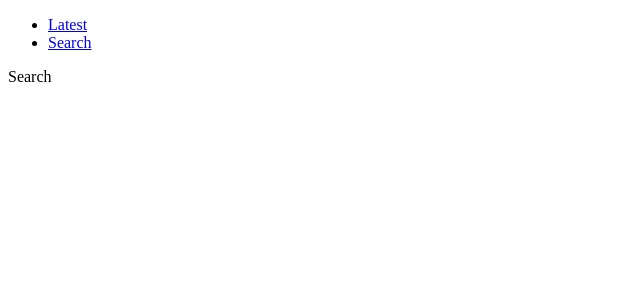
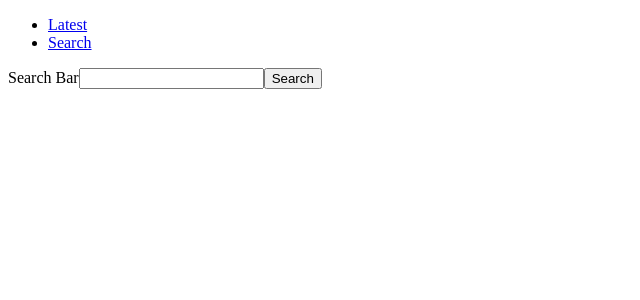
Before and after one commit to ZackAttax/new-story-se-challenge-xkcd, a React (Create React App) app: page /search in a window 1280 px wide. Shown: the top 300 px of the page, without its empty margins (0-640 px from the left). Built offline with nearby package versions, Linux system fonts and the light colour scheme.

Commit message:
simplified argument names; built search form, fetch, and state

```diff
--- a/src/Components/Latest/Latest.js
+++ b/src/Components/Latest/Latest.js
@@ -2,14 +2,14 @@ import React, { Component } from 'react';
 
 class Latest extends Component {
     state = {
-        latestXKCDimg: null
+        img: null
     }
     componentDidMount() {
         fetch("https://xkcd.vercel.app/?comic=latest")
             .then(res => res.json())
             .then((result) => {
                 this.setState({
-                latestXKCDimg: result.img
+                img: result.img
                 })
             })
     }
@@ -17,7 +17,7 @@ class Latest extends Component {
     render() {
         return (
                 <div>
-                    <img src={this.state.latestXKCDimg} />
+                    <img src={this.state.img} />
                 </div>
         );
     }
--- a/src/Components/Search/Search.js
+++ b/src/Components/Search/Search.js
@@ -1,11 +1,32 @@
 import React, { Component } from 'react';
 
 class Search extends Component {
+    state = {
+        search: null,
+        img: null
+    }
+    findComic= (number) => {
+        fetch(`https://xkcd.vercel.app/?comic=${number}`)
+        .then(res => res.json())
+        .then((result) => {
+            this.setState({
+            img: result.img
+            })
+        })
+    }
+
     render() {
         return (
-            <div>
-                Search
-            </div>
+            <form>
+            <label>
+                Search Bar
+            </label>
+            <input
+                type="text"
+                id="search-bar"
+            />
+            <button type="submit">Search</button>
+        </form>
         );
     }
 }
```
